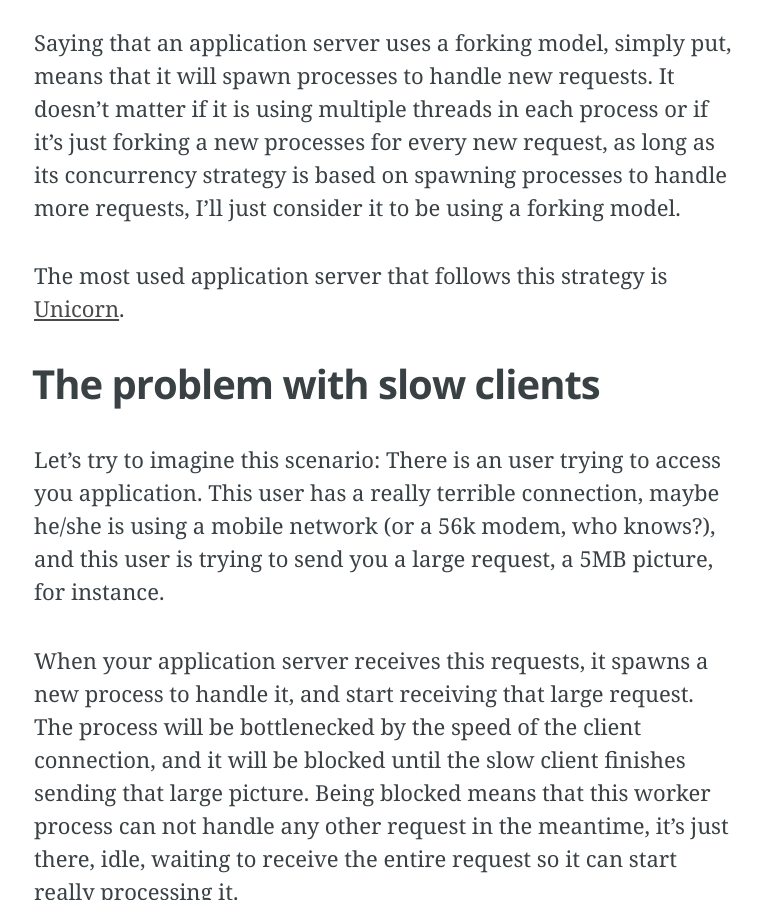
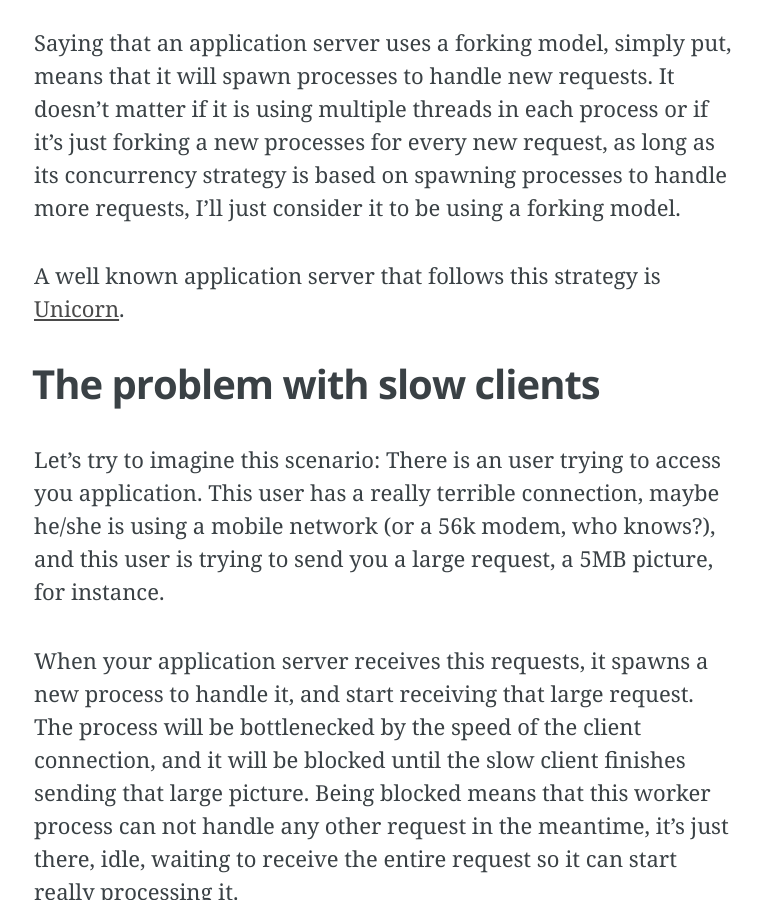
Before and after one commit to brianstorti/brianstorti.github.io, a Jekyll site: the page built from _posts/2015-01-06-the-role-of-a-reverse-proxy-to-protect-your-application-against-slow-clients.md, in a window 1280 px wide and 900 px high, scrolled down 1076 px. Shown: the whole window, without its empty margins (256-1017 px from the left). Built offline with Jekyll 4.4.1, drawn with Linux system fonts in a browser that asks for light colours; Markdown is read by kramdown in place of the engine named in the settings; a script that is not in the unit is left out.

Commit message:
Rephrase sentence

```diff
--- a/_posts/2015-01-06-the-role-of-a-reverse-proxy-to-protect-your-application-against-slow-clients.md
+++ b/_posts/2015-01-06-the-role-of-a-reverse-proxy-to-protect-your-application-against-slow-clients.md
@@ -15,7 +15,7 @@ Saying that an application server uses a forking model, simply put, means that i
 it is using multiple threads in each process or if it's just forking a new processes for every new request, as long as its concurrency strategy is based
 on spawning processes to handle more requests, I'll just consider it to be using a forking model.
 
-The most used application server that follows this strategy is [Unicorn](http://unicorn.bogomips.org/).
+A well known application server that follows this strategy is [Unicorn](http://unicorn.bogomips.org/).
 
 ## The problem with slow clients
 
```
